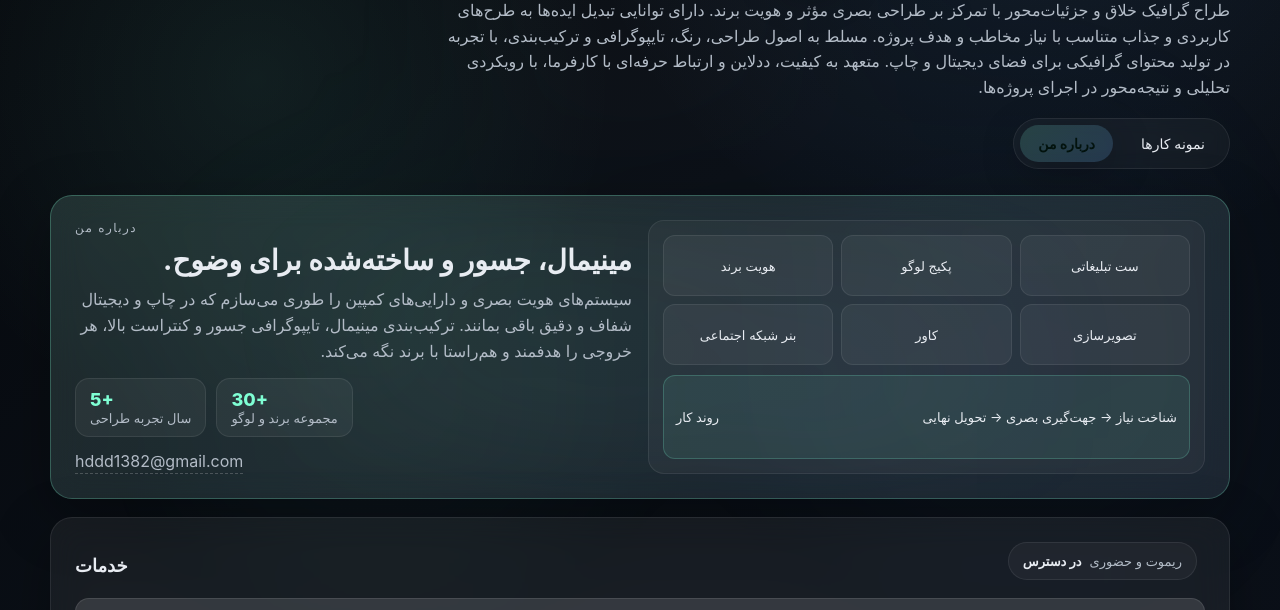
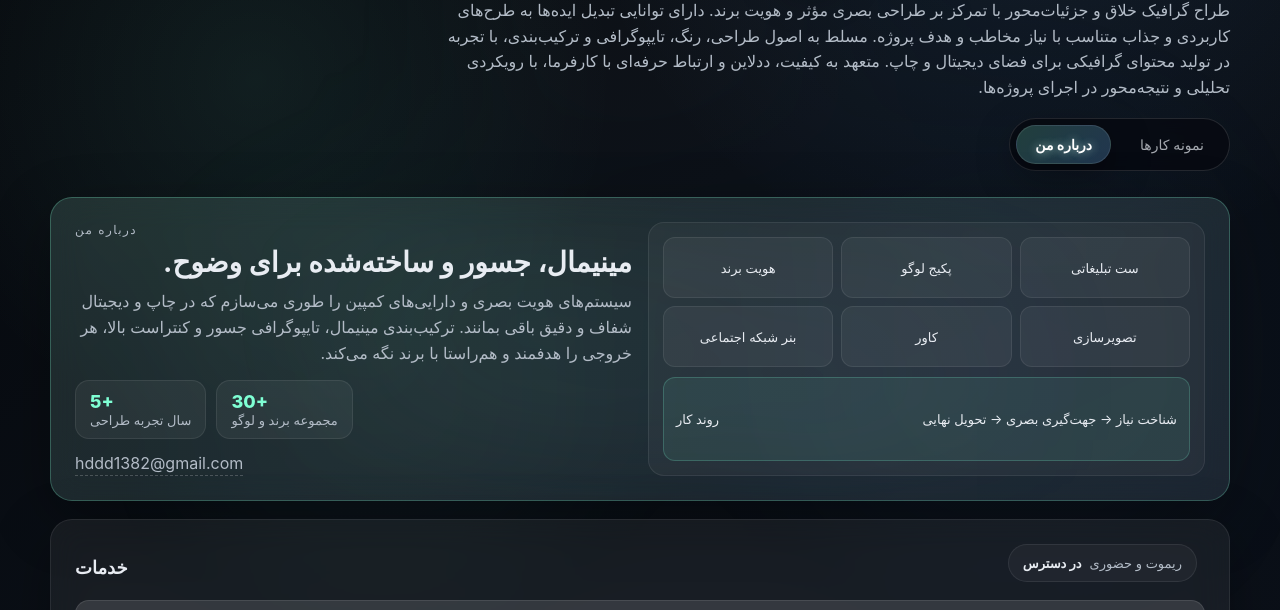
Before and after one commit to HamedOracle/portfolio-design, a plain HTML site: page index.html in a window 1280 px wide. Shown: the part 172-782 px from the top of the page. Drawn offline with Linux system fonts and the light colour scheme; a web font is replaced by a local one.

Commit message:
Add files via upload

```diff
--- a/index.html
+++ b/index.html
@@ -141,28 +141,39 @@
       gap: 10px;
       padding: 6px;
       border-radius: 999px;
-      background: rgba(255, 255, 255, 0.04);
-      border: 1px solid rgba(255, 255, 255, 0.08);
+      background: rgba(7, 11, 18, 0.9);
+      border: 1px solid rgba(255, 255, 255, 0.12);
       backdrop-filter: blur(8px);
     }
 
     .tab-btn {
       border: none;
       background: transparent;
-      color: var(--text);
+      color: rgba(232, 236, 242, 0.7);
       padding: 10px 18px;
       border-radius: 999px;
       font-size: 14px;
       font-family: "Peyda", "Inter", system-ui, -apple-system, sans-serif;
       cursor: pointer;
-      transition: all 0.2s ease;
+      transition: all 0.18s ease;
+      border: 1px solid transparent;
+      box-shadow: 0 0 0 rgba(0, 0, 0, 0);
     }
 
     .tab-btn.active {
-      background: linear-gradient(135deg, rgba(127, 255, 212, 0.16), rgba(110, 181, 255, 0.18));
-      box-shadow: 0 10px 40px rgba(0, 0, 0, 0.25);
-      color: #03130e;
+      background: linear-gradient(135deg, rgba(127, 255, 212, 0.22), rgba(110, 181, 255, 0.26));
+      box-shadow: 0 10px 40px rgba(0, 0, 0, 0.35);
+      color: #ffffff;
       font-weight: 700;
+      border-color: rgba(255, 255, 255, 0.1);
+      text-shadow: 0 0 8px rgba(255, 255, 255, 0.5), 0 0 12px rgba(127, 255, 212, 0.3);
+    }
+
+    .tab-btn:not(.active):hover {
+      background: rgba(255, 255, 255, 0.06);
+      border-color: rgba(255, 255, 255, 0.16);
+      color: var(--text);
+      box-shadow: 0 6px 20px rgba(0, 0, 0, 0.35);
     }
 
     .section {
@@ -794,7 +805,7 @@
   </main>
 
   <footer>
-    طراحی شده با سبک مینیمال تیره و گلس — با فونت پِیدا.
+    © ۲۰۲۴ حامد - تمامی حقوق محفوظ است
   </footer>
 
   </div>
```
